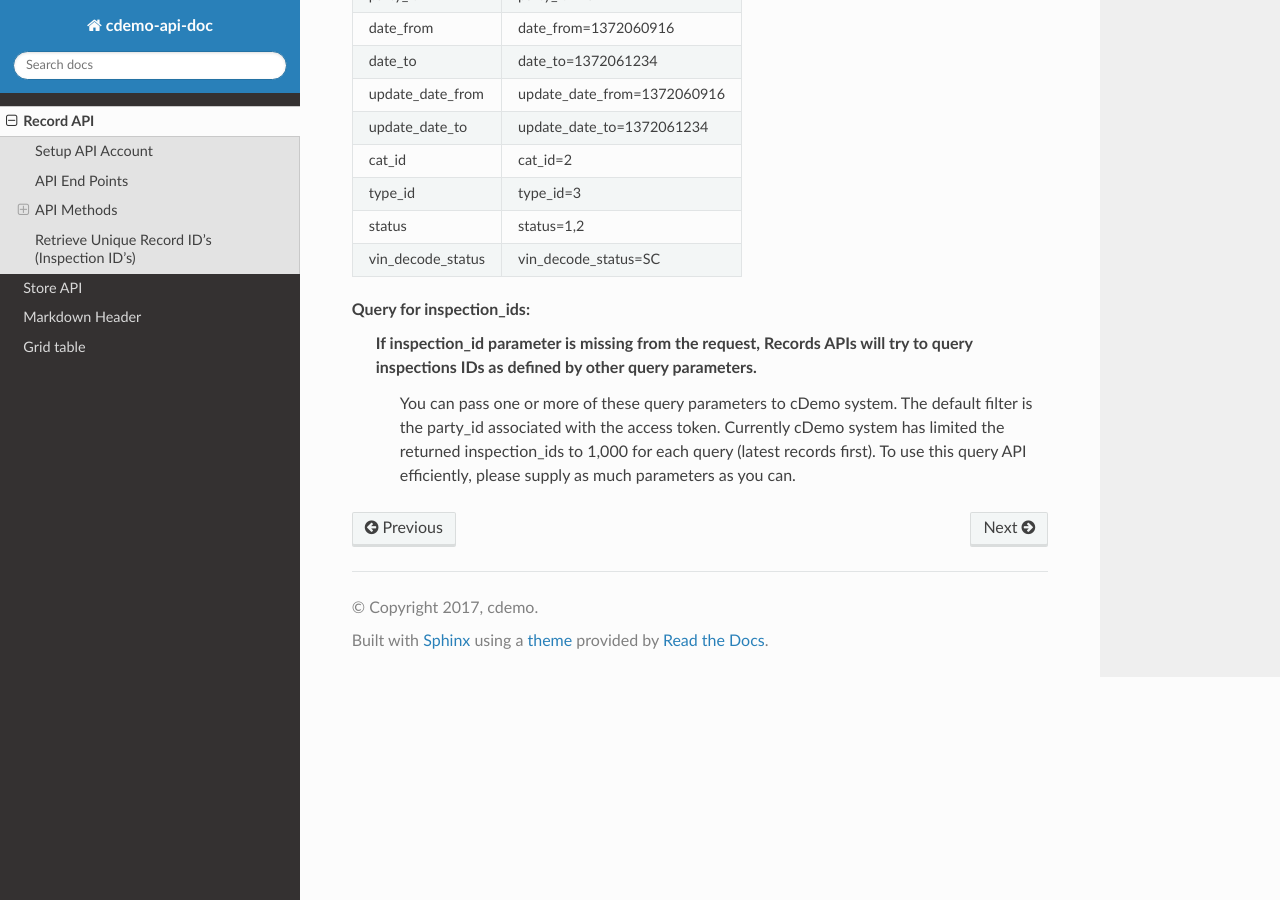
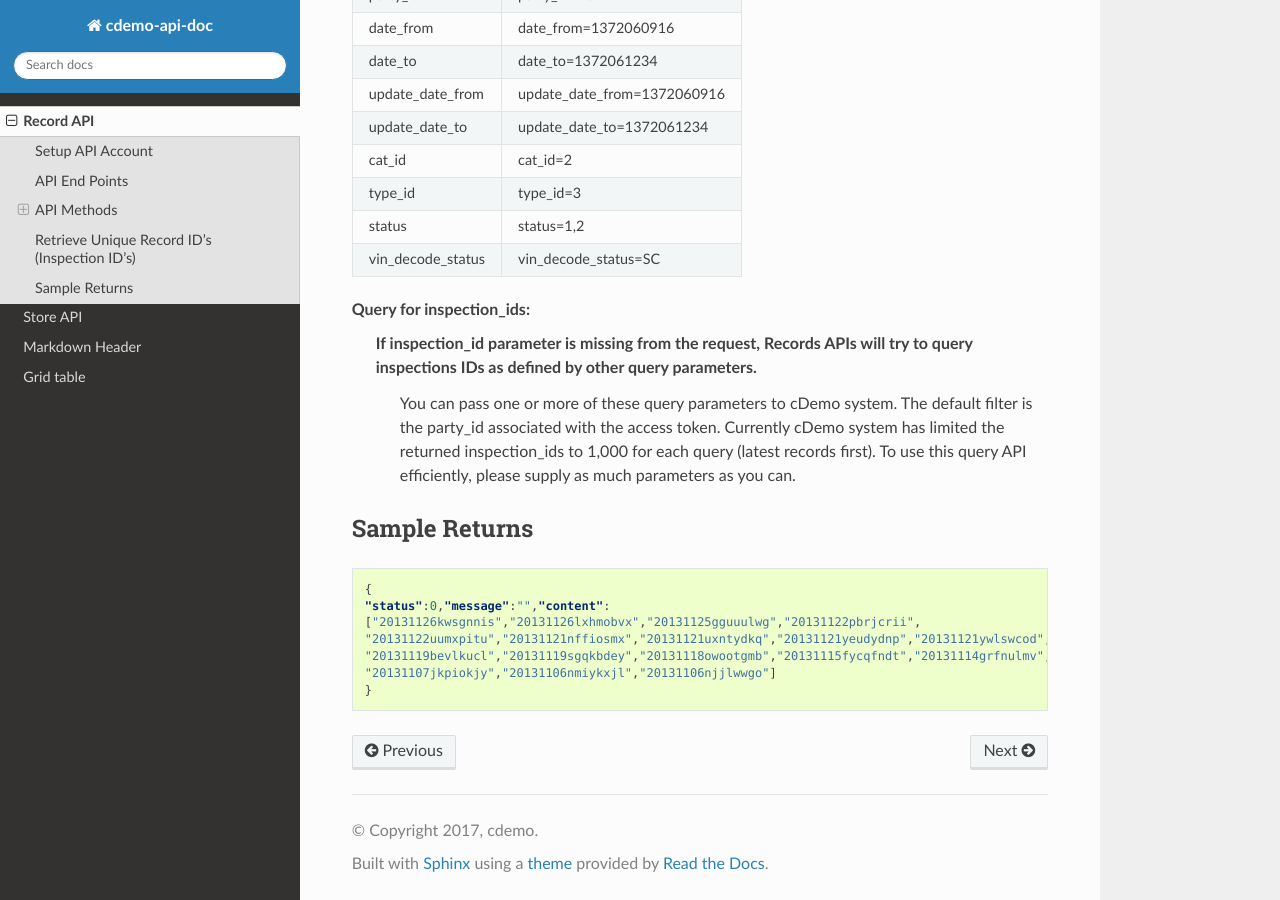
Before and after one commit to cdemomobilesolutions/apidoc, a Sphinx documentation site: the page built from source/record_api.rst, in a window 1280 px wide and 900 px high, scrolled down 2143 px. Built offline with Sphinx 7.4.7 and the Read the Docs theme 2.0.0, drawn with Linux system fonts in a browser that asks for light colours.

Commit message:
table test

```diff
--- a/source/record_api.rst
+++ b/source/record_api.rst
@@ -173,3 +173,17 @@ vin_decode_status
 Query for inspection_ids:
     If  inspection_id parameter is missing from the request, Records APIs will try to query inspections IDs as defined by other query parameters.
         You can pass one or more of these query parameters to cDemo system. The default filter is the party_id associated with the access token. Currently cDemo system has limited the returned inspection_ids to 1,000 for each query (latest records first).  To use this query API efficiently, please supply as much parameters as you can.
+
+
+Sample Returns
+===============
+
+.. code-block:: json
+
+    {
+    "status":0,"message":"","content":
+    ["20131126kwsgnnis","20131126lxhmobvx","20131125gguuulwg","20131122pbrjcrii",
+    "20131122uumxpitu","20131121nffiosmx","20131121uxntydkq","20131121yeudydnp","20131121ywlswcod","20131119ycdkfoyq",
+    "20131119bevlkucl","20131119sgqkbdey","20131118owootgmb","20131115fycqfndt","20131114grfnulmv","20131112pmmwutyb",
+    "20131107jkpiokjy","20131106nmiykxjl","20131106njjlwwgo"]
+    }
```
